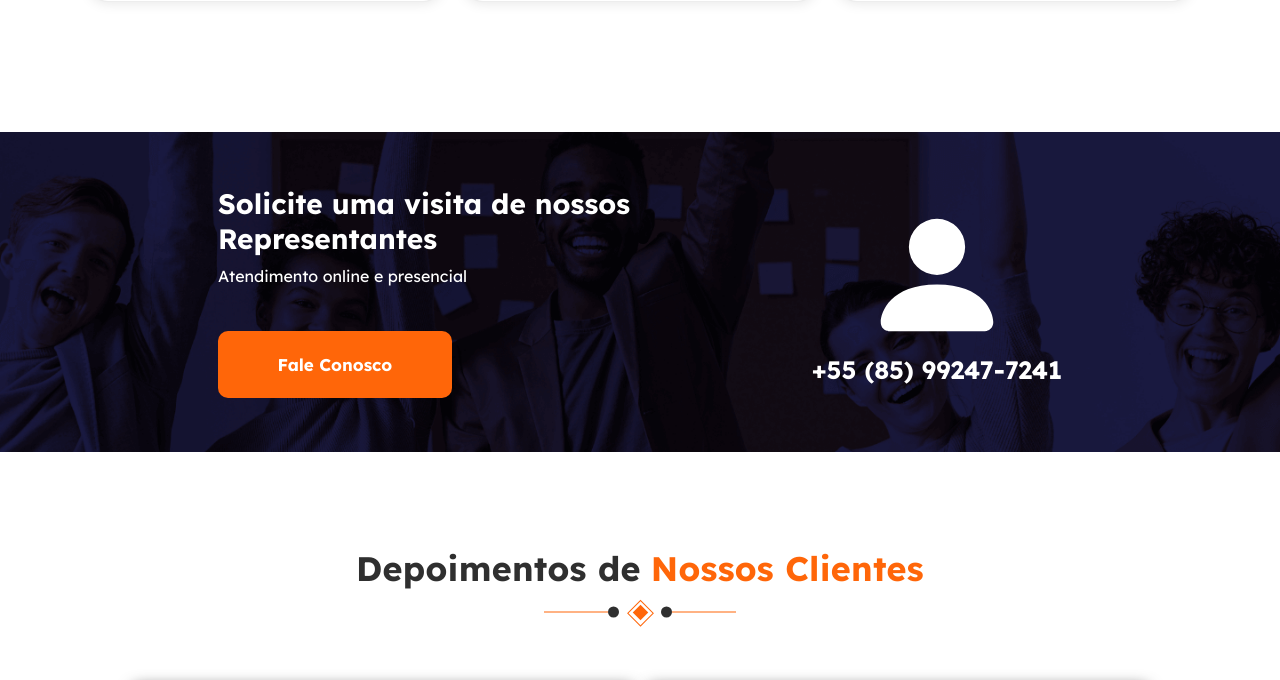
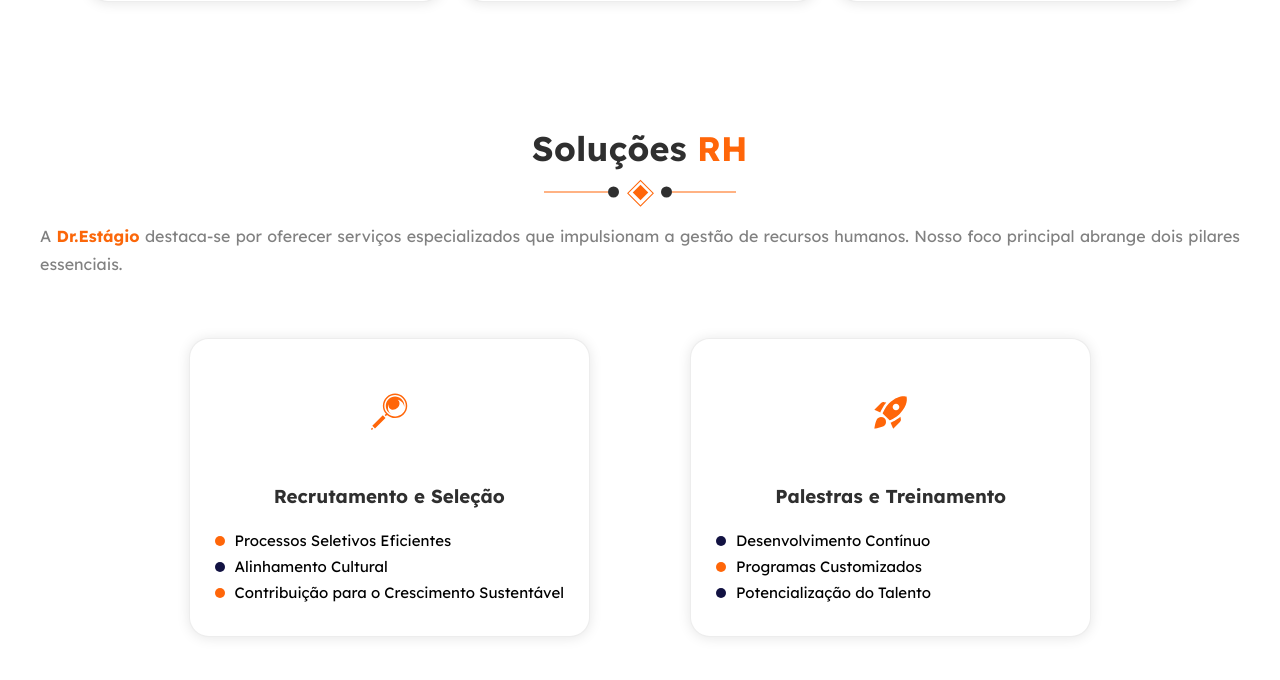
Before and after one commit to GaelBaptista/dr_estagio, a React (Vite) app: page / in a window 1280 px wide. Shown: the part 1667-2347 px from the top of the page. Built offline with nearby package versions, Linux system fonts and the light colour scheme; grey boxes are pictures that could not be loaded.

Commit message:
section_solucoes_services

```diff
--- a/src/routes/Home/Home.tsx
+++ b/src/routes/Home/Home.tsx
@@ -24,6 +24,7 @@ import img4 from '../../assests/banner4.jpg'
 import img5 from '../../assests/banner5.jpg'
 import img6 from '../../assests/banner6.jpg'
 import { GiMagnifyingGlass } from 'react-icons/gi';
+import { Solucoes_Section } from './SolucoesRH/Solucoes';
 
 
 export function Home () {
@@ -320,6 +321,7 @@ export function Home () {
     </section>
   {/* COMPONENTES */}
   <CardSection/>
+  <Solucoes_Section/>
   <ContactHome/>
   <Video/>
 
--- /dev/null
+++ b/src/routes/Home/SolucoesRH/Solucoes.tsx
@@ -0,0 +1,73 @@
+import { GiMagnifyingGlass } from 'react-icons/gi'
+import './solucoes.css'
+import {  MdRocketLaunch} from 'react-icons/md'
+
+export function Solucoes_Section () {
+  return (
+    <>
+   <section className='slocoesHome'>
+
+    <div className="containerCard_solucoes">
+      <div className="rowCard_solucoes">
+        <div className="section-head ">
+          <h4><span>Soluções</span>RH</h4>
+          <div className='divider__title'>
+
+          <span className="hr-line"><span><span></span></span></span>
+
+          </div>
+          <p>
+A <strong>Dr.Estágio</strong> destaca-se por oferecer serviços especializados que impulsionam a gestão de recursos humanos. Nosso foco principal abrange dois pilares essenciais.</p>
+        </div>
+        <div className='cardrow_solucoes'>
+
+
+        <div >
+          <div className="item_solucoes"> <span className="icon feature_box_col_one"><i className="fa fa-globe"><GiMagnifyingGlass/></i></span>
+            <h3>Recrutamento e Seleção</h3>
+            <div className='list'>
+            <span className='bolinha1'></span>
+            <p>Processos Seletivos Eficientes</p>
+            </div>
+            <div className='list'>
+            <span className='bolinha2'></span>
+            <p>Alinhamento Cultural</p>
+            </div>
+            <div className='list'>
+            <span className='bolinha1'></span>
+            <p>Contribuição para o Crescimento Sustentável</p>
+            </div>
+            </div>
+        </div>
+
+        <div >
+          <div className="item_solucoes"> <span className="icon feature_box_col_one"><i className="fa fa-globe"><MdRocketLaunch/></i></span>
+            <h3>Palestras e Treinamento</h3>
+            <div className='list'>
+            <span className='bolinha2'></span>
+            <p>Desenvolvimento Contínuo</p>
+            </div>
+            <div className='list'>
+            <span className='bolinha1'></span>
+            <p>Programas Customizados</p>
+            </div>
+            <div className='list'>
+            <span className='bolinha2'></span>
+            <p>Potencialização do Talento</p>
+            </div>
+            </div>
+        </div>
+
+
+        </div>
+      </div>
+    </div>
+
+
+  </section>
+
+
+    </>
+  )
+
+}
--- /dev/null
+++ b/src/routes/Home/SolucoesRH/solucoes.css
@@ -0,0 +1,330 @@
+
+ul {
+  margin: 0;
+  padding: 0;
+  list-style: none;
+}
+.slocoesHome{
+margin-top: 5rem; margin-bottom: 5rem;
+}
+
+
+.cardrow_solucoes{
+display: grid;
+grid-template-columns: repeat(2, 1fr); /* isso define 3 colunas com largura igual */
+gap: 50px;
+margin-bottom: 50px;
+}
+.rowCard_solucoes{
+display: flex;
+  justify-content: space-evenly;
+  flex-wrap: wrap;
+  max-width: 1200px;
+  margin: 50px auto 0;
+ align-items: center;
+
+
+}
+img {
+max-width: 100%;
+height: auto;
+}
+.item_solucoes span, .item_solucoes a, .item_solucoes a:hover {
+display: inline-block;
+text-decoration: none;
+color: inherit;
+}
+.rowCard_solucoes .section-head {
+margin-bottom: 60px;
+text-align: justify;
+
+
+}
+
+.rowCard_solucoes.section-head h4 {
+position: relative;
+padding:0;
+color:#FF6609;
+line-height: 1;
+letter-spacing:0.3px;
+font-size: 34px;
+font-weight:700;
+text-align:center;
+text-transform:none;
+margin-bottom:30px;
+}
+.divider__title{
+margin-bottom: 20px;
+margin-top: -15px;
+
+
+
+}
+
+.hr-line {
+  display: inline-block;
+  clear: both;
+
+
+
+}
+
+.rowCard_solucoes.section-head .hr-line {
+  width: 100%;
+  max-width: 192px;
+  position: relative;
+  display: flex;
+  justify-content: center;
+  align-items: center;
+  z-index: 0;
+  height: 21px;
+ margin: 0 auto;
+
+}
+
+.rowCard_solucoes.section-head .hr-line span {
+  display: inline-block;
+  position: relative;
+  z-index: 0;
+
+}
+
+.section-head .hr-line:after,
+.section-head .hr-line:before {
+  content: "";
+  position: absolute;
+  top: 50%;
+  width: 64px;
+  height: 1px;
+  display: inline-block;
+  background-color: #FF6609;
+  transform: translate(0, -50%);
+}
+
+.section-head .hr-line:before {
+  left: 0;
+}
+
+.section-head .hr-line:after {
+  right: 0;
+}
+
+.section-head .hr-line > span:after,
+.section-head .hr-line > span:before {
+  content: "";
+  position: absolute;
+  top: 50%;
+  width: 11px;
+  height: 11px;
+  border-radius: 100px;
+  background-color: #2f2f2f;
+  transform: translate(0, -50%);
+}
+
+.section-head .hr-line > span:before {
+  right: 26.5px;
+}
+
+.section-head .hr-line > span:after {
+  left: 26.5px;
+}
+
+.section-head .hr-line > span > span {
+  width: 11px;
+  height: 11px;
+
+  background-color: #FF6609;
+  transform:rotate(45deg);
+    -ms-transform:rotate(45deg);
+    -webkit-transform:rotate(45deg);
+}
+
+.section-head .hr-line > span > span:before {
+  content: "";
+  position: absolute;
+  top: 50%;
+  left: 50%;
+
+  width: 19px;
+  height: 19px;
+  border: 1px solid #FF6609;
+  transform: translate(-50%, -50%);
+  z-index: 0;
+}
+/* .section-head h4:before {
+content: '';
+width: 60px;
+height: 3px;
+background:#FF6609;
+position: absolute;
+left: 0px;
+bottom: -10px;
+right:0;
+margin:0 auto;
+} */
+.section-head h4 span {
+font-weight: 700;
+padding-bottom: 5px;
+color:#2f2f2f;
+padding-right: 10px;
+}
+p.service_text{
+color:#cccccc !important;
+font-size:16px;
+line-height:28px;
+text-align:center;
+}
+.section-head p, p.awesome_line{
+color:#818181;
+font-size:16px;
+line-height:28px;
+
+text-align: justify;
+
+}
+
+.extra-text {
+font-size:34px;
+font-weight: 700;
+color:#2f2f2f;
+margin-bottom: 25px;
+position:relative;
+text-transform: none;
+}
+.extra-text::before {
+content: '';
+width: 60px;
+height: 3px;
+background: #FF6609;
+position: absolute;
+left: 0px;
+bottom: -10px;
+right: 0;
+margin: 0 auto;
+}
+
+
+
+.cardrow_solucoes .item_solucoes {
+background: #fff;
+
+text-align: center;
+padding: 30px 25px;
+box-shadow: 0px 1px 13px rgba(0,0,0,0.1);
+border-radius: 20px;
+border:1px solid rgba(0, 0, 0, 0.07);
+margin-bottom: 30px;
+-webkit-transition: all .5s ease 0;
+transition: all .5s ease 0;
+transition: all 0.5s ease 0s;
+flex: 0 0 calc(90% - 25px);
+  margin: 0 25px;
+
+
+box-sizing: border-box;
+
+}
+.item_solucoes:hover{
+background:#121242;
+box-shadow:0 8px 20px 0px rgba(0, 0, 0, 0.2);
+-webkit-transition: all .5s ease 0;
+transition: all .5s ease 0;
+transition: all 0.5s ease 0s;
+}
+.item_solucoes:hover .item_solucoes, .item_solucoes:hover span.icon{
+background:#fff;
+border-radius:10px;
+-webkit-transition: all .5s ease 0;
+transition: all .5s ease 0;
+transition: all 0.5s ease 0s;
+}
+.item_solucoes:hover h3, .item_solucoes:hover {
+color:#fff;
+-webkit-transition: all .5s ease 0;
+transition: all .5s ease 0;
+transition: all 0.5s ease 0s;
+}
+.item_solucoes:hover .item_solucoes, .item_solucoes:hover span.bolinha1{
+background-color: #FF6609;
+}
+
+.item_solucoes:hover .item_solucoes, .item_solucoes:hover span.bolinha2{
+  background-color: #fff;
+  }
+
+
+.item_solucoes .icon {
+font-size: 40px;
+margin-bottom:25px;
+color: #FF6609;
+width: 90px;
+height: 90px;
+line-height: 96px;
+border-radius: 50px;
+}
+.bolinha1 {
+display: inline-block;
+width: 10px;
+height: 10px;
+background-color: #FF6609;
+border-radius: 50%;
+margin-right: 10px;
+}
+.bolinha2 {
+display: inline-block;
+width: 10px;
+height: 10px;
+background-color: #121242;
+border-radius: 50%;
+margin-right: 10px;
+}
+
+
+
+.list{
+display: flex;
+align-items: center;
+
+
+
+
+}
+
+.item_solucoes p{
+font-size:15px;
+line-height:26px;
+
+}
+.item_solucoes h3 {
+margin-bottom:20px;
+color:#2f2f2f;
+}
+
+
+@media screen and (max-width: 1024px) {
+.item_solucoes p{
+  font-size:13px;
+}
+.cardHome .section-head p{
+  width: 95%;
+  margin: 0 auto;
+  }
+}
+
+
+
+@media screen and (max-width: 768px) {
+.cardrow_solucoes {
+  grid-template-columns: 1fr;
+}
+.section-head p{
+  width: 90%;
+align-item_solucoess: center;
+  margin: 0 auto;
+}
+.item_solucoes p{
+  font-size:12px;
+  line-height:20px;
+
+  }
+}
--- a/src/routes/Home/cardSection/CardSection.tsx
+++ b/src/routes/Home/cardSection/CardSection.tsx
@@ -3,6 +3,7 @@ import { MdGroups2, MdAttachMoney, } from 'react-icons/md'
 
 export function CardSection () {
   return (
+    <>
    <section className='cardHome'>
 
     <div className="containerCard">
@@ -82,6 +83,8 @@ da Lei 11.788/2008.  </p>
 
   </section>
 
+
+    </>
   )
 
 }
```
